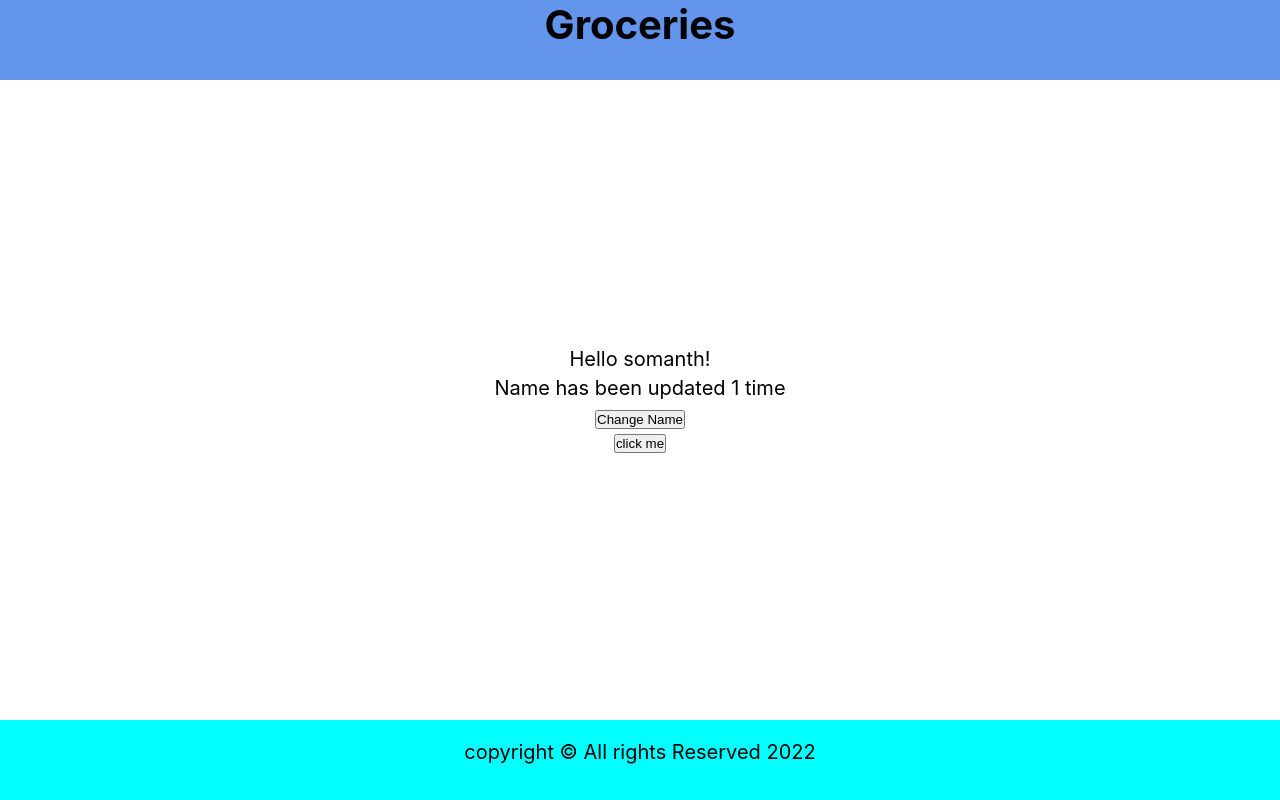
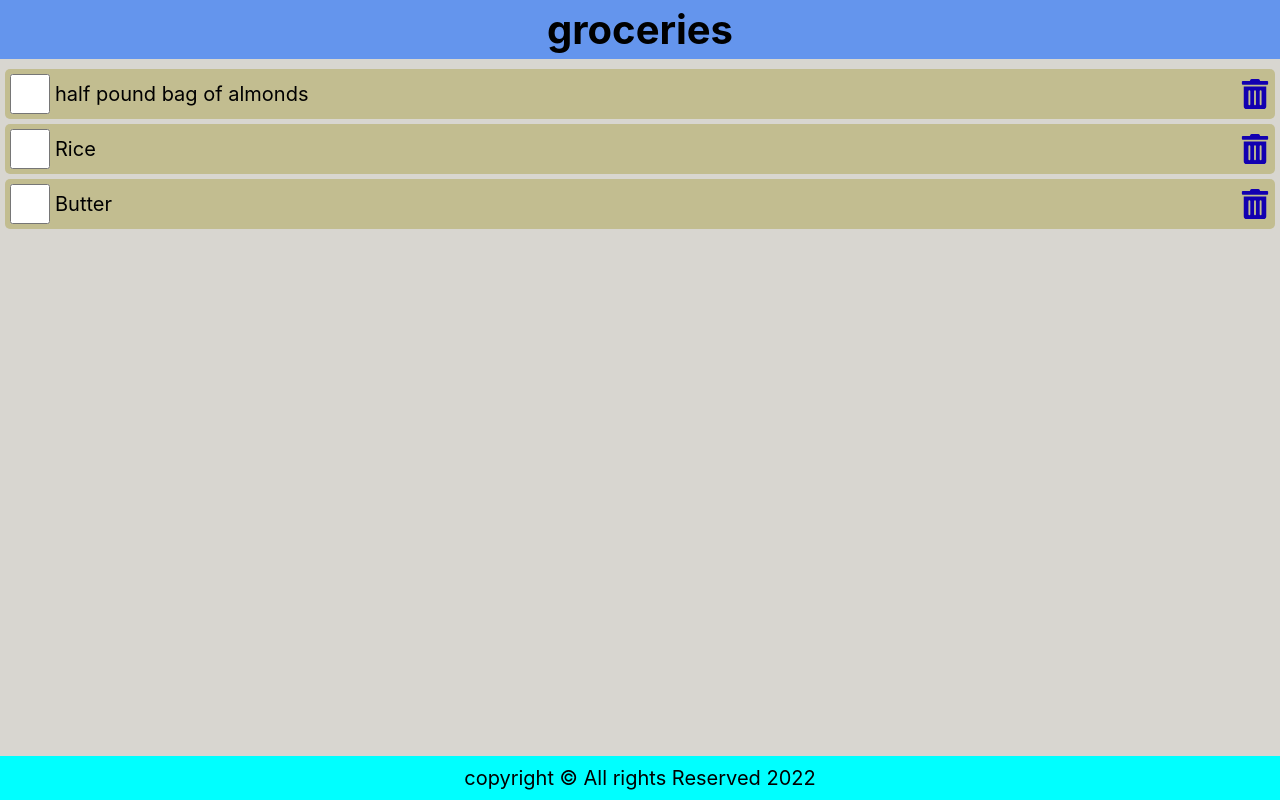
Before and after one commit to somnathnavale/ReactJs, a React (Create React App) app: page / in a window 1280 px wide. Built offline with nearby package versions, Linux system fonts and the light colour scheme.

Commit message:
till propes and propes drilling

```diff
--- a/package.json
+++ b/package.json
@@ -1,5 +1,5 @@
 {
-  "name": "tut1",
+  "name": "tut3",
   "version": "0.1.0",
   "private": true,
   "dependencies": {
@@ -8,6 +8,7 @@
     "@testing-library/user-event": "^13.5.0",
     "react": "^17.0.2",
     "react-dom": "^17.0.2",
+    "react-icons": "^4.3.1",
     "react-scripts": "5.0.0",
     "web-vitals": "^2.1.3"
   },
@@ -34,8 +35,5 @@
       "last 1 firefox version",
       "last 1 safari version"
     ]
-  },
-  "devDependencies": {
-    "react-icons": "^4.3.1"
   }
 }
--- a/src/App.js
+++ b/src/App.js
@@ -1,12 +1,50 @@
 import  Header  from './Header';
 import Content from './Content';
 import Footer from './Footer';
+import { useState } from 'react';
 
 function App() {
+  const [items,setItems]=useState([
+      {
+          id:1,
+          checked:false,
+          item:"half pound bag of almonds"
+      },
+      {
+          id:2,
+          checked:false,
+          item:"Rice"
+      },
+      {
+          id:3,
+          checked:false,
+          item:"Butter"
+      }
+  ]);
+  const handleCheck=(id)=>{
+      const listItems=items.map((item)=>{
+          return (item.id!==id ? item:{...item ,checked:!item.checked});
+      })
+      setItems(listItems);
+      localStorage.setItem('shoppingList',JSON.stringify(listItems));
+  }
+
+  const handleDelete=(id)=>{
+      const listItems=items.filter((item)=>{
+          return(item.id!==id);
+      });
+      setItems(listItems);
+      localStorage.setItem('shopping',JSON.stringify(listItems));
+  }
+
   return (
     <div className='App'>
-      <Header title="Groceries" />
-      <Content />
+      <Header title="groceries" />
+      <Content
+        items={items}
+        handleCheck={handleCheck}
+        handleDelete={handleDelete}
+      />
       <Footer year="2022" />
     </div>
   );
--- a/src/Content.js
+++ b/src/Content.js
@@ -1,32 +1,20 @@
-import { useState } from "react";
+import ItemList from './ItemList';
 
-const Content = () => {
-    const [name,setName]=useState("somanth");
-    const [count,setCount]=useState(1);
-
-    const handleNameChange=()=>{
-        const names=["somnath",'vishal','tejas','sahil'];
-        const idx=Math.floor(Math.random()*4);
-        setCount(count+1);
-        setName(`${names[idx]} Navale`);
-    }
-
-    const handleClick=(e)=>{
-        console.log("click me ");
-        console.log("from event param ", e.target.innerText);
-    }
-    const handleClick2=()=>{
-        console.log("click me ");
-    }
+const Content = ({items,handleCheck,handleDelete}) => {
     return (
-        <main className="content" onDoubleClick={handleClick2}>
-            <p>
-                Hello {name}!
-            </p>
-            <p style={{margin:"5px 0px"}}>Name has been updated {count} {count!=1 ? "times":"time"}</p>
-            <button onClick={handleNameChange} style={{margin:"5px"}}>Change Name</button>
-            <button onClick={(e)=>handleClick(e)}> click me</button>
-        </main>
-    )
+    <main className="content">
+    {
+        items.length>0 ?
+        (
+            <ItemList
+                items={items}
+                handleCheck={handleCheck}
+                handleDelete={handleDelete}
+            />
+        ):(
+            <p style={{marginTop:'20px'}}> List is Empty</p>
+        )}
+    </main>
+)
 }
 export default Content;
--- /dev/null
+++ b/src/ItemList.js
@@ -0,0 +1,21 @@
+import React from 'react';
+import LineItem from './LineItem';
+
+const ItemList = ({items,handleCheck,handleDelete}) => {
+    return (
+        <ul>
+            {items.map((item)=>{
+                return(
+                    <LineItem
+                        key={item.id}
+                        item={item}
+                        handleCheck={handleCheck}
+                        handleDelete={handleDelete}
+                    />
+                )
+            })}
+        </ul>
+    );
+};
+
+export default ItemList;
--- /dev/null
+++ b/src/LineItem.js
@@ -0,0 +1,26 @@
+import React from 'react';
+import {FaTrashAlt} from 'react-icons/fa';
+
+const LineItem = ({item,handleCheck,handleDelete}) => {
+  return (
+    <li className="item" >
+        <input
+            type="checkbox"
+            onChange={()=>handleCheck(item.id)}
+            checked={item.checked}
+        />
+        <label
+            style={(item.checked) ? {textDecoration:"line-through"}:null}
+            onDoubleClick={()=>handleCheck(item.id)}
+            >{item.item}</label>
+        <FaTrashAlt
+            role='button'
+            tabIndex='0'
+            onClick={()=>handleDelete(item.id)}
+            aria-label={`delete ${item.item}`}
+        />
+    </li>
+  );
+};
+
+export default LineItem;
--- a/src/index.css
+++ b/src/index.css
@@ -1,3 +1,8 @@
+code {
+  font-family: source-code-pro, Menlo, Monaco, Consolas, 'Courier New',
+    monospace;
+}
+
 *{
   margin: 0;
   padding: 0;
@@ -26,30 +31,75 @@
   min-height: 100vh;
 }
 .header{
-  height: 10vh;
+  padding: 5px ;
   background: cornflowerblue;
   width: 100%;
   text-align: center;
 }
 .content{
   flex-grow: 1;
-  /* height: 80vh; */
+  padding-top: 10px;
+  width: 100%;
   display: flex;
-  justify-content: center;
+  justify-content: flex-start;
   align-items: center;
   flex-direction: column;
-  /* background: cornsilk; */
+  background: rgb(216, 214, 208);
+}
+.content ul{
+  width: 100%;
+  list-style: none;
+  padding: 0 0.25rem 0 0.25rem;
+}
+
+ul li::before{
+  content: "\200B";
+}
+
+.item{
+  display: flex;
+  background-color: rgb(194, 189, 144);
+  border-radius: 5px;
+  justify-content: flex-start;
+  align-items: center;
+  padding: 5px ;
+  margin: 5px 0;
+}
+
+.item:first-child{
+  margin: 0;
+}
+
+.item input[type='checkbox']{
+  text-align: center;
+  width: 40px;
+  height: 40px;
+  margin-right:5px;
+  cursor: pointer;
+}
+
+.item input[type='checkbox']:focus+label{
+  text-decoration: underline;
+}
+
+.item >label{
+  flex-grow: 1;
+}
+.item svg{
+  height: 30px;
+  width: 30px;
+  color: rgb(18, 0, 177);
+  cursor: pointer;
+}
+.item svg:hover{
+  color: red;
+  height:40px;
+  width: 40px;
 }
 
 .footer{
   width: 100%;
-  height: 10vh;
   text-align: center;
   background: cyan;
-  padding: 20px;
+  padding: 10px;
 }
-
-code {
-  font-family: source-code-pro, Menlo, Monaco, Consolas, 'Courier New',
-    monospace;
-}
```
Also changed, not shown: 1 other file (tests, documents, lock files or other folders).
